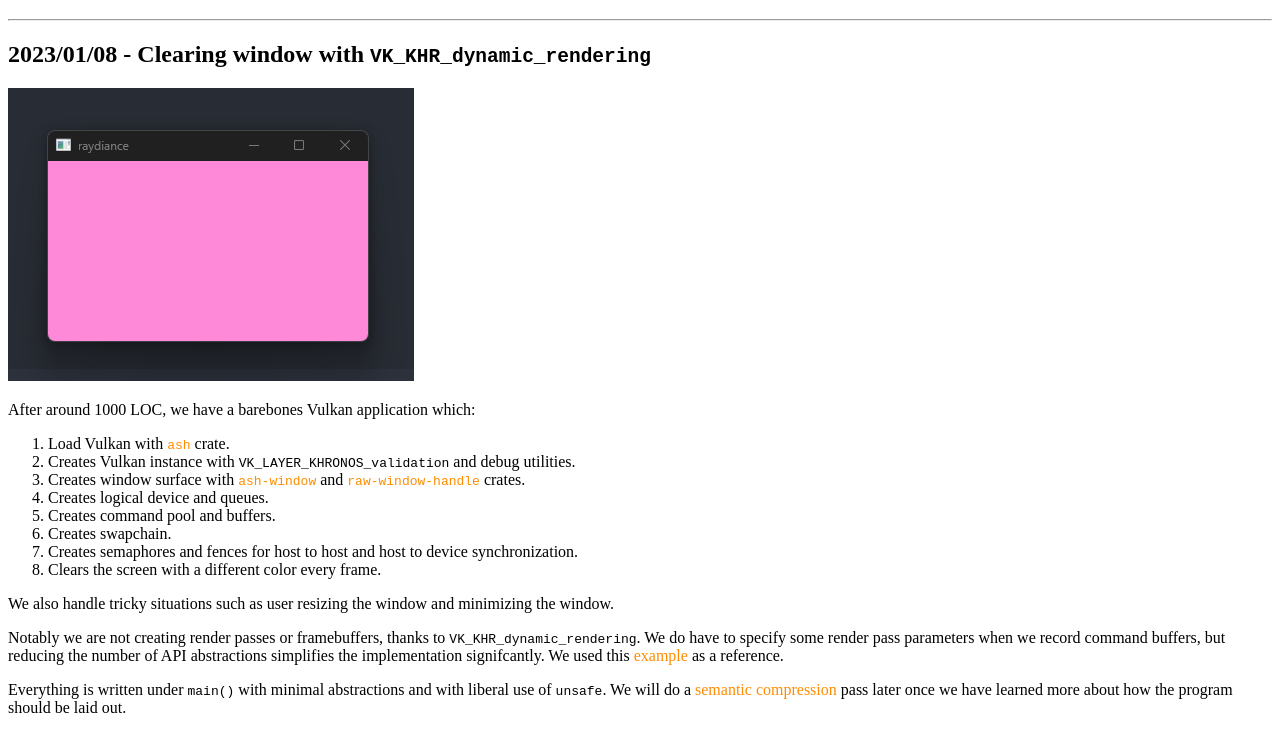
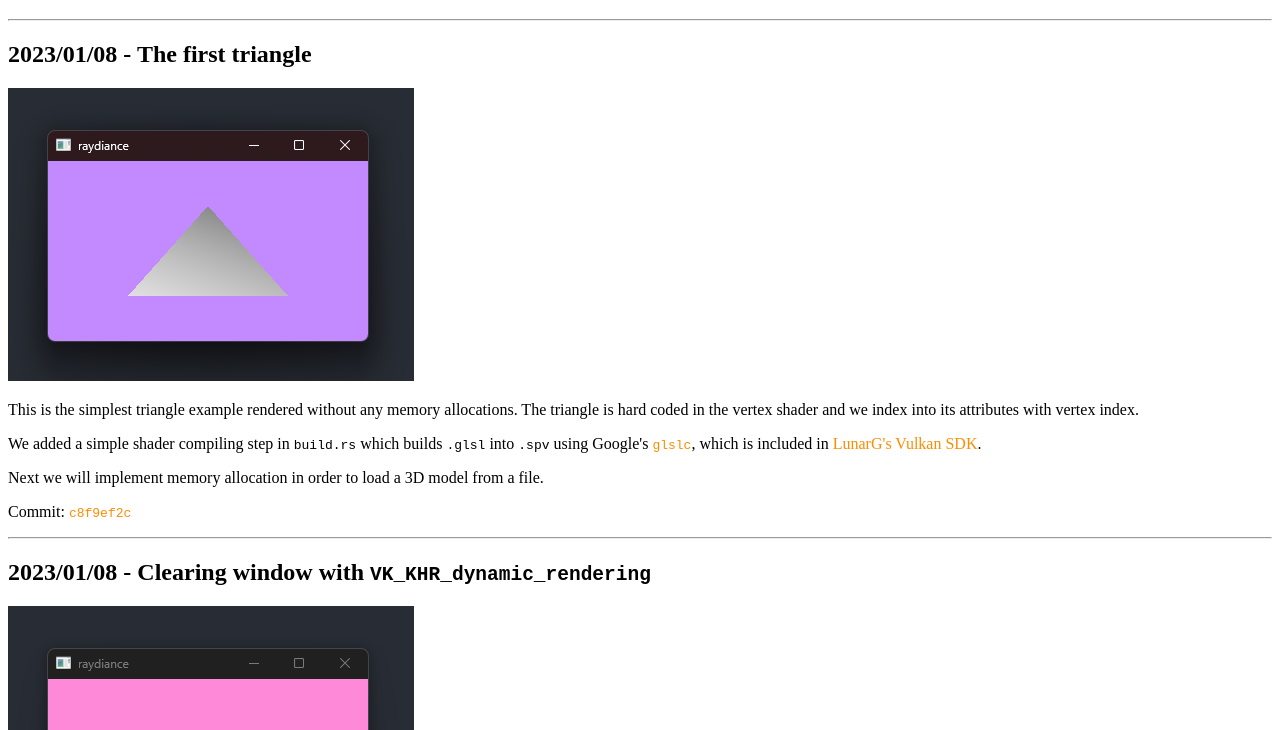
Before and after one commit to phoekz/raydiance, a plain HTML site: page docs/blog/index.html in a window 1280 px wide. Shown: the part 61-791 px from the top of the page. Drawn offline with Linux system fonts and the light colour scheme.

Commit message:
New blog post

```diff
--- a/docs/blog/index.html
+++ b/docs/blog/index.html
@@ -18,6 +18,39 @@
     <hr>
 
     <!-- Posts -->
+    <section>
+        <h2>2023/01/08 - The first triangle</h2>
+
+        <img src="images/20230108-193100.webp">
+
+        <p>
+            This is the simplest triangle example rendered without any memory
+            allocations. The triangle is hard coded in the vertex shader and we
+            index into its attributes with vertex index.
+        </p>
+
+        <p>
+            We added a simple shader compiling step in
+            <code>build.rs</code> which builds
+            <code>.glsl</code> into <code>.spv</code> using Google's <a
+                href="https://github.com/google/shaderc/tree/main/glslc"><code>glslc</code></a>,
+            which is included in <a href="https://vulkan.lunarg.com/sdk/home">LunarG's Vulkan SDK</a>.
+        </p>
+
+        <p>
+            Next we will implement memory allocation in order to load a 3D model from a file.
+        </p>
+
+        <p>
+            Commit:
+            <code>
+                <a href="https://github.com/phoekz/raydiance/commit/c8f9ef2c0f3b51ddfd71f33ec086fca1531051ab">c8f9ef2c</a>
+            </code>
+        </p>
+
+    </section>
+    <hr>
+
     <section>
         <h2>2023/01/08 - Clearing window with <code>VK_KHR_dynamic_rendering</code></h2>
 
```
Also changed, not shown: docs/blog/images/20230108-193100.webp (added).
